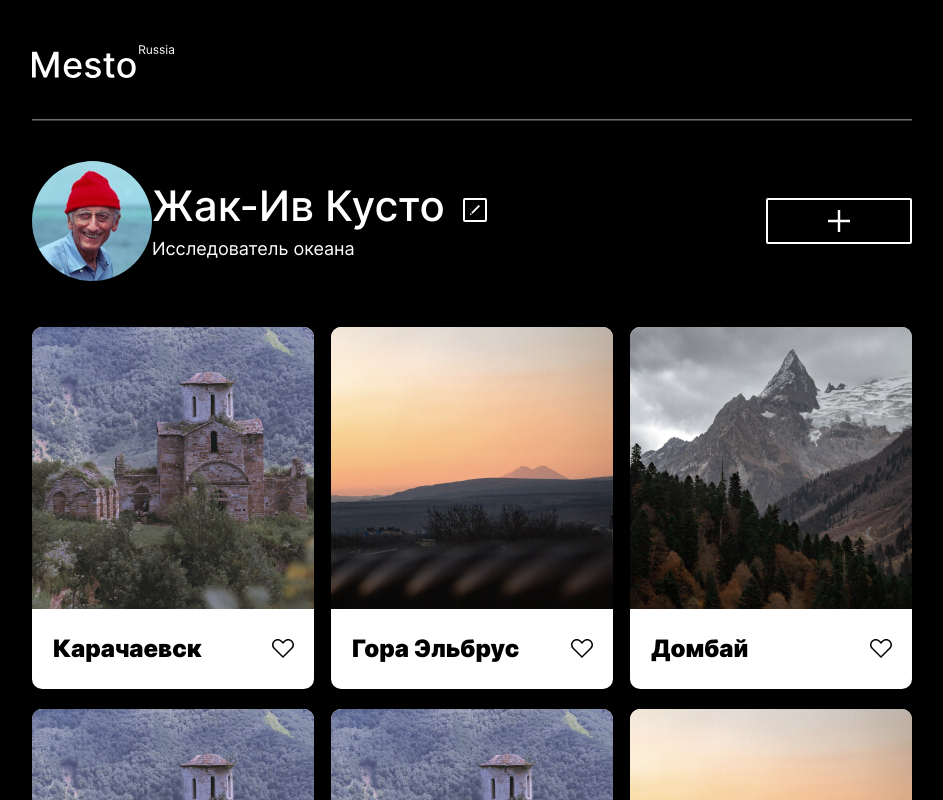
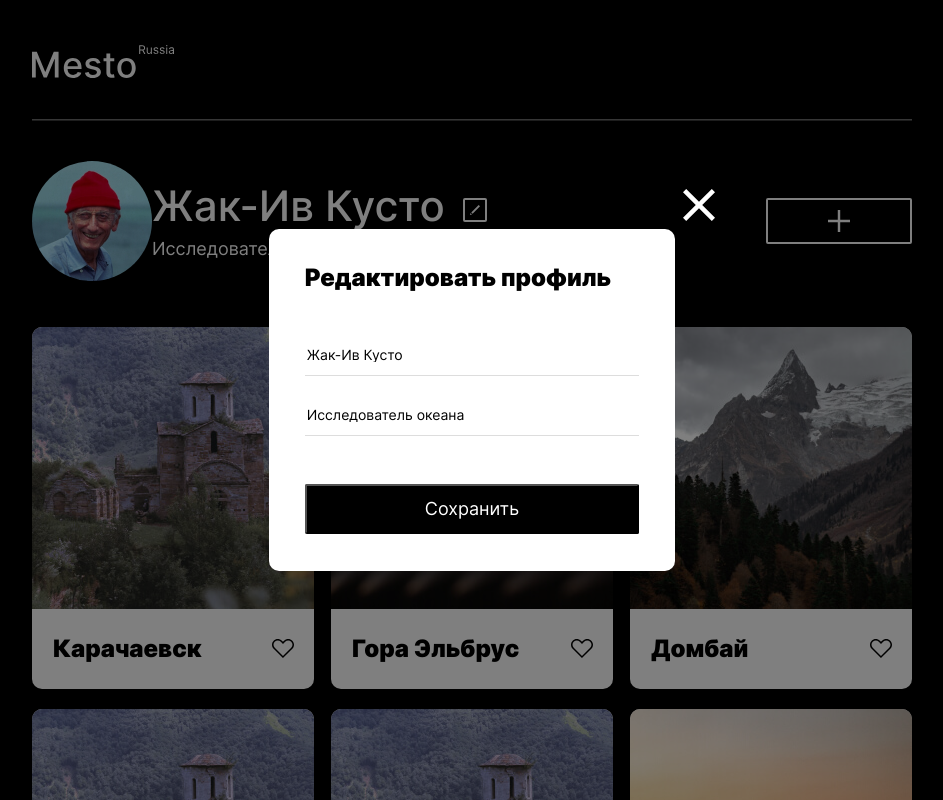
Before and after one commit to zahar-p/mesto-project, a plain HTML site: page index.html in a window 1280 px wide. Shown: the top 800 px of the page, without its empty margins (168-1111 px from the left). Drawn offline with Linux system fonts and the light colour scheme.

Commit message:
show popup

```diff
--- a/index.html
+++ b/index.html
@@ -107,7 +107,7 @@
 
     </section>
 
-    <section class="popup popup_visible1">
+    <section class="popup popup_visible">
       <div class="popup__container ">
         <label for="close-button" class="popup__label ">
           <input type="button" class="popup__close-button " id="close-button">
```
